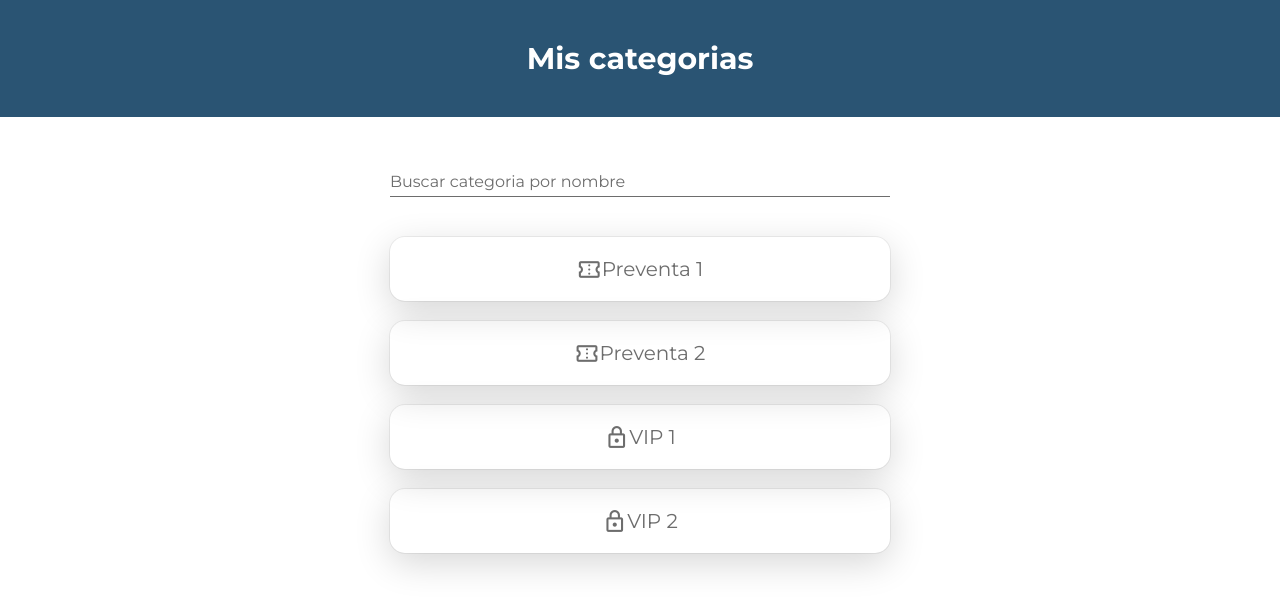
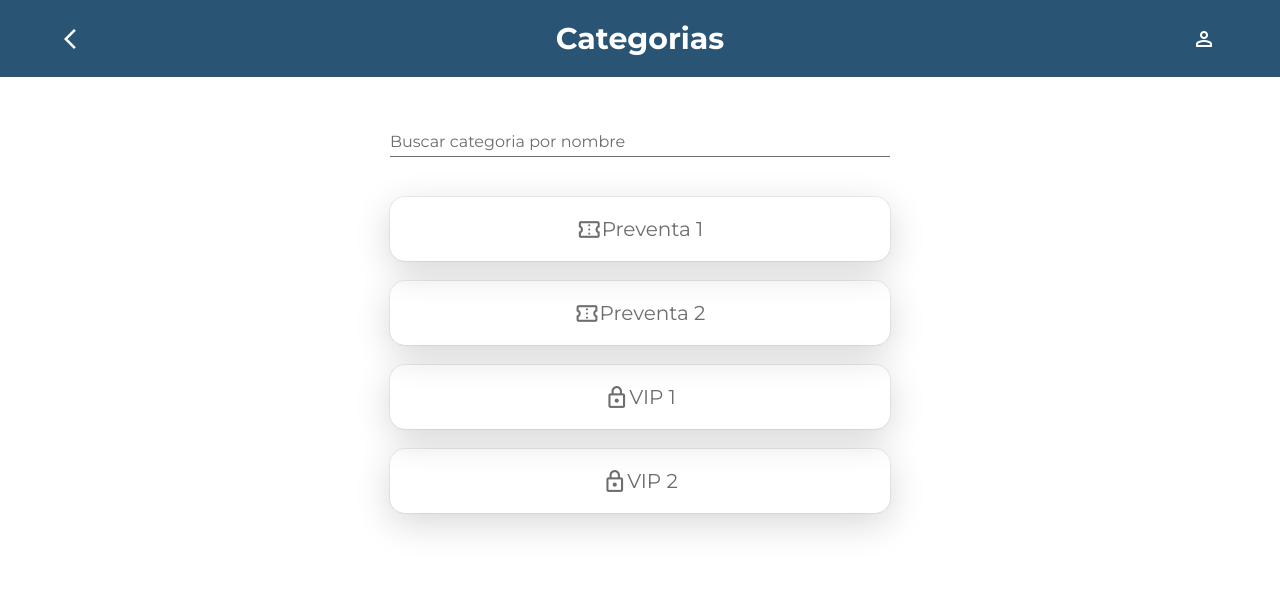
Before and after one commit to joacov04/sistema_entradas, a PHP site: page /categorias.html in a window 1280 px wide. Shown: the top 611 px of the page. Run offline with PHP 8.4, Linux system fonts and the light colour scheme.

Commit message:
header updated

```diff
--- a/latest/categorias.css
+++ b/latest/categorias.css
@@ -1,4 +1,8 @@
 @import url(main.css);
+
+.flex {
+  justify-content: center;
+}
 
 .form {
     display: inline;
--- a/latest/categorias.html
+++ b/latest/categorias.html
@@ -8,10 +8,16 @@
 </head>
 <body class="flex column">
     <header>
-        <div>
+        <div class="flex">
+            <span class="material-symbols-outlined top-arrow" >
+                arrow_back_ios
+                </span>
             <h1>
-                Mis categorias
+                Categorias
             </h1>
+            <span class="material-symbols-outlined top-arrow" >
+                person
+                </span>
         </div>
     </header>
 
--- a/latest/main.css
+++ b/latest/main.css
@@ -23,19 +23,24 @@ body {
 
 .flex {
     display: flex;
-    justify-content: center;
 }
 
 .column {
     flex-direction: column;
 }
 
+
 header div {
     background-color: var(--color2);
-    padding: 20px;
+    padding: 20px clamp(0px,5%,900px);
+    ;
     color: white;
+    align-items: center;
+    justify-content: center;
+
 }
 
 header div h1 {
     font-size: 30px;
+    margin: auto;
 }
--- a/latest/qr.html
+++ b/latest/qr.html
@@ -23,17 +23,17 @@
     </a></p>
 
     <div class="bt-box">
-        <a href="index.html"><button id="copy" class="fast-bt">
+        <a href="index.html"><button id="copy" class="modern-button">
             <span class="material-symbols-outlined bt-icon">
                 content_copy
             </span>
         </button></a>
-        <a href="index.html"><button id="add" class="fast-bt">
+        <a href="index.html"><button id="add" class="modern-button">
             <span class="material-symbols-outlined bt-icon">
                 add_circle
             </span>
         </button></a>
-        <a href="index.html"><button id="share" class="fast-bt">
+        <a href="index.html"><button id="share" class="modern-button">
             <span class="material-symbols-outlined bt-icon">
                 share
             </span>
```
Also changed, not shown: latest/descripcion.html (+8 -2 lines), latest/index.html (+8 -1 lines), latest/info.html (+8 -2 lines), latest/productos.html (+8 -2 lines), latest/qr.css (+21 -5 lines), latest/tickets.html (+8 -2 lines), latest/index.css (line endings or trailing spaces).
